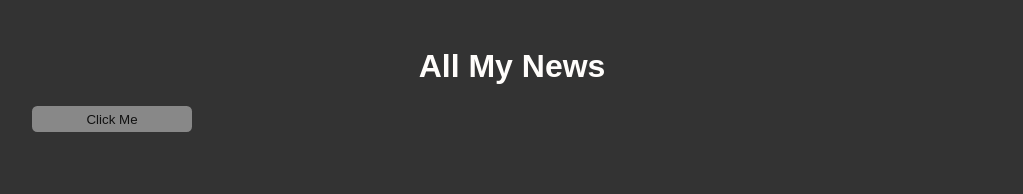
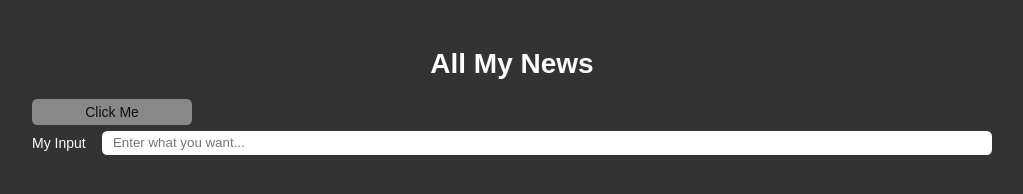
Before and after one commit to vertcitron/all-my-news, a website built with Parcel: page index.html in a window 1280 px wide. Shown: the whole page, without its empty margins (128-1151 px from the left). Built offline with nearby package versions, Linux system fonts and the light colour scheme.

Commit message:
added TextInput component

```diff
--- a/assets/style/main.sass
+++ b/assets/style/main.sass
@@ -5,6 +5,7 @@ html
 
 body
   font-family: sans-serif
+  font-size: 0.875rem
   background-color: $primary-bg
   color: $primary-color
   margin: 3rem 10rem 1rem
@@ -17,4 +18,23 @@ button
   padding: 0.33rem 1rem
   min-width: 10rem
   position: relative
+  font-size: 0.875rem
   @include reactive-overlay
+
+input[type=text]
+  padding: 0.3rem 0.7rem
+  border: none
+  border-radius: 0.33rem
+  min-width: 12rem
+  width: 100%
+
+.textinput
+  padding: 0.33rem 0
+  display: flex
+  flex-direction: row
+  align-items: center
+  input[type=text]
+    flex: 1
+  label
+    margin-right: 1rem
+    white-space: nowrap
--- a/src/App.ts
+++ b/src/App.ts
@@ -1,7 +1,15 @@
 
 import Title from './components/Title'
 import Button from './components/Button'
+import TextInput from './components/TextInput'
 
-// inserts the Title component
+// inserts some components for testing
 new Title('All My News')
-new Button(document.body, 'Click Me')
+const clickMe = new Button(document.body, 'Click Me')
+clickMe.onClick(() => {
+  console.warn('Handler changed !')
+})
+const textInput = new TextInput(document.body, 'My Input', 'Enter what you want...')
+textInput.onChange ((value: string) => {
+  console.warn('You entered:', value)
+})
--- a/src/components/TextInput.ts
+++ b/src/components/TextInput.ts
@@ -2,7 +2,7 @@ export default class {
   private wrapper: HTMLDivElement
   private label: HTMLLabelElement
   private input: HTMLInputElement
-  private onChanged = (e: Event) => {
+  private onChanged = (value: string) => {
     console.error('A handler for TextInput "change" event has not been defined yet...')
   }
 
@@ -24,7 +24,23 @@ export default class {
 
   private onKeydown = (e: KeyboardEvent) => {
     if (e.code.includes('Enter')) {
-      this.onChanged(e)
+      this.onChanged(this.input.value)
     }
   }
+
+  onChange (f: (value: string) => void) {
+    this.onChanged = f
+  }
+
+  get value () {
+    return this.input.value
+  }
+
+  set value (v: string) {
+    this.input.value = v
+  }
+
+  clear () {
+    this.input.value = ''
+  }
 }
```
